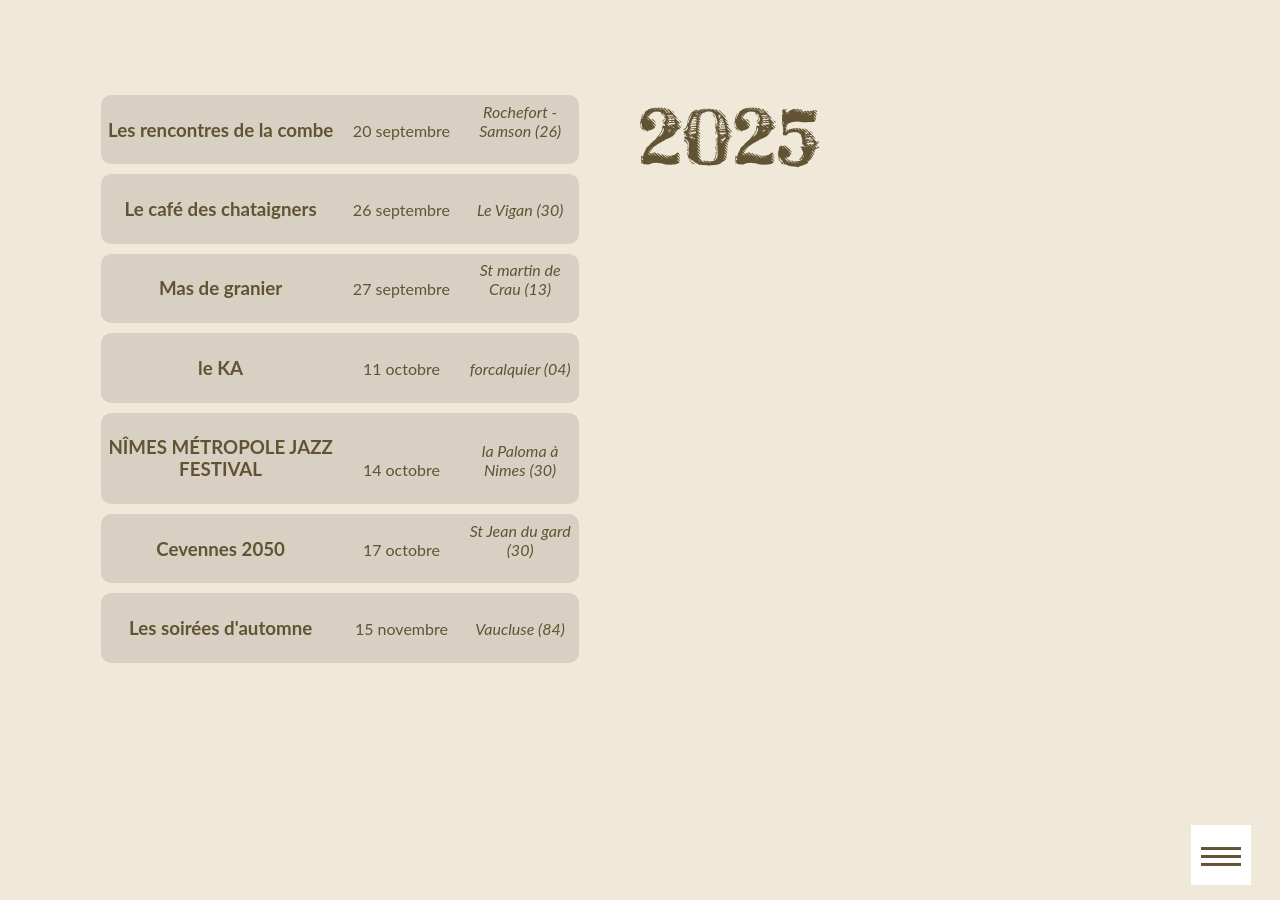
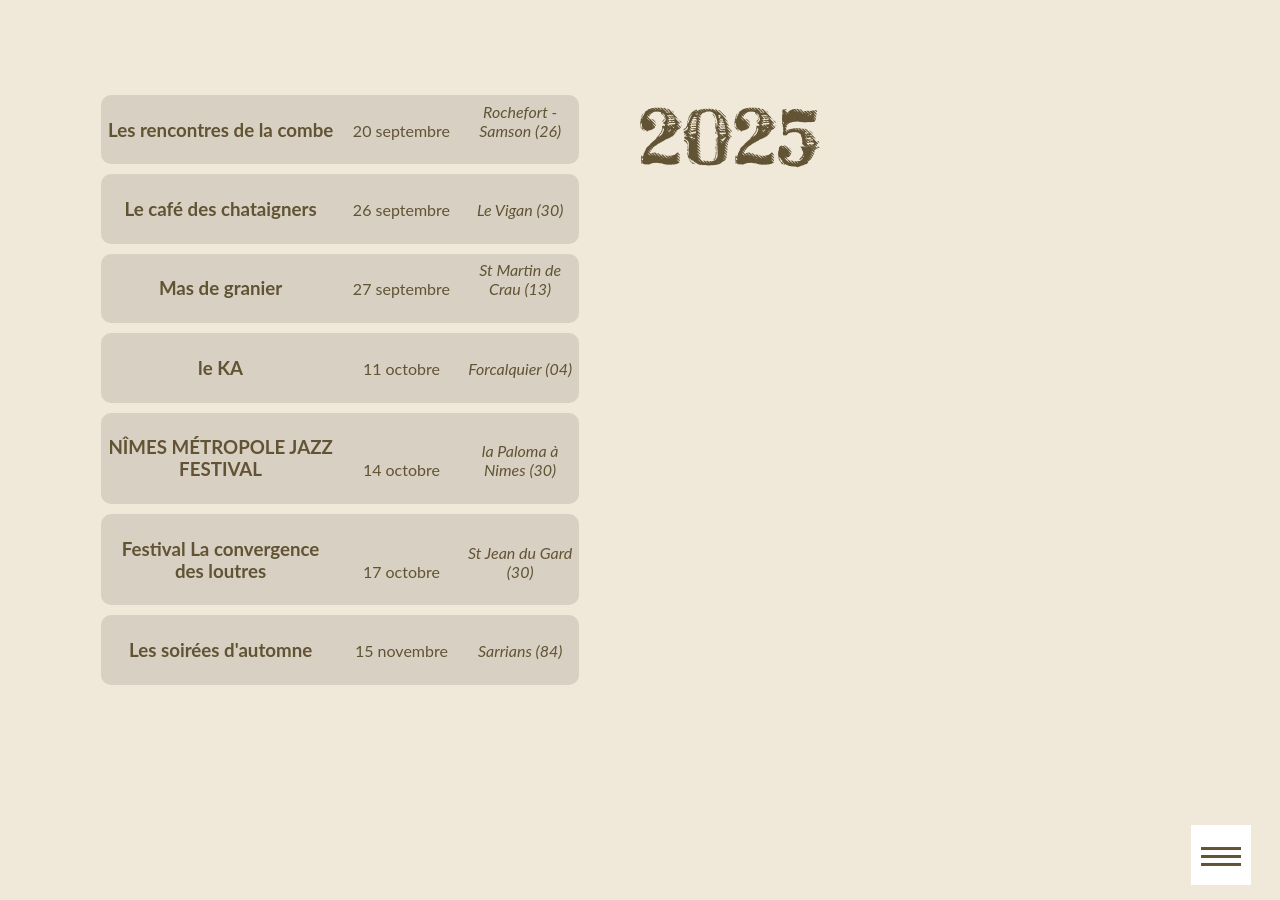
Before and after one commit to ftmftrs/ftmftrs.github.io, a Jekyll site: the page built from concert/index.html, in a window 1280 px wide and 900 px high, scrolled down 959 px. Built offline with Jekyll 4.4.1, drawn with Linux system fonts in a browser that asks for light colours; Markdown is read by kramdown in place of the engine named in the settings.

Commit message:
Update concerts.yml

```diff
--- a/_data/concerts.yml
+++ b/_data/concerts.yml
@@ -11,23 +11,23 @@
 
    - title: Mas de granier
      date: 27 septembre
-     address: St martin de Crau (13)
+     address: St Martin de Crau (13)
 
    - title: le KA
      date: 11 octobre
-     address: forcalquier (04)
+     address: Forcalquier (04)
 
    - title: NÎMES MÉTROPOLE JAZZ FESTIVAL
      date: 14 octobre
      address: la Paloma à Nimes (30)
 
-   - title: Cevennes 2050
+   - title: Festival La convergence des loutres
      date: 17 octobre
-     address: St Jean du gard (30)
+     address: St Jean du Gard (30)
 
    - title: Les soirées d'automne
      date: 15 novembre
-     address: Vaucluse (84)
+     address: Sarrians (84)
 
 
 - name: 2024
```
